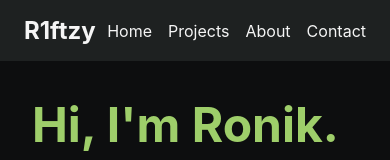
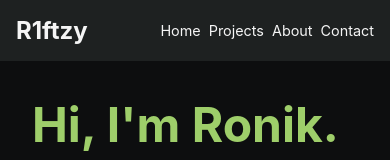
Before and after one commit to R1ftzy/R1ftzy.github.io, a React (Vite) app: page / in a window 390 px wide. Shown: the top 160 px of the page. Built offline with nearby package versions, Linux system fonts and the light colour scheme.

Commit message:
fix: adjust navbar padding for mobile

```diff
--- a/src/index.css
+++ b/src/index.css
@@ -125,10 +125,11 @@ section {
     padding-inline: 0rem;
   }
   .navbar {
-    padding: 1rem 1.5rem;
+    padding: 1rem 1rem;
   }
   .navbar ul {
-    gap: 1rem;
+    gap: 0.5rem;
+    font-size: 0.9rem;
   }
 }
 
```
